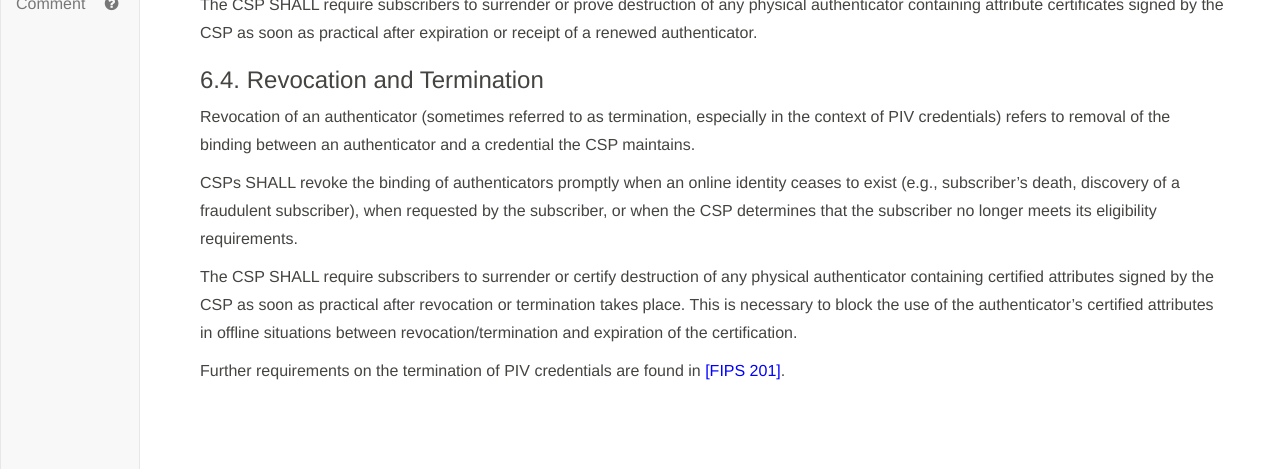
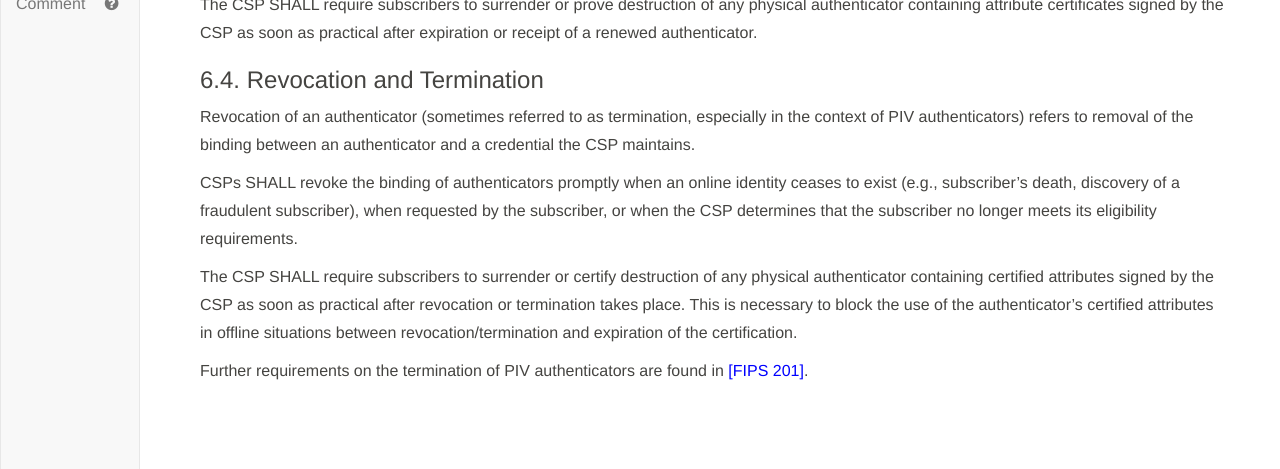
Before and after one commit to usnistgov/800-63-3, a Jekyll site: the page built from sp800-63b/sec6_lifecycle.md, in a window 1280 px wide and 900 px high, scrolled down 3707 px. Shown: the part 328-797 px from the top of the window. Built offline with Jekyll 4.4.1, drawn with Linux system fonts in a browser that asks for light colours; our own code applies the rules of GitHub Pages for plain Markdown files.

Commit message:
Address credential confusion. Closes #1619

```diff
--- a/sp800-63b/sec6_lifecycle.md
+++ b/sp800-63b/sec6_lifecycle.md
@@ -100,10 +100,10 @@ The CSP SHALL require subscribers to surrender or prove destruction of any physi
 
 ### 6.4. Revocation and Termination
 
-Revocation of an authenticator (sometimes referred to as termination, especially in the context of PIV credentials) refers to removal of the binding between an authenticator and a credential the CSP maintains.
+Revocation of an authenticator (sometimes referred to as termination, especially in the context of PIV authenticators) refers to removal of the binding between an authenticator and a credential the CSP maintains.
 
 CSPs SHALL revoke the binding of authenticators promptly when an online identity ceases to exist (e.g., subscriber's death, discovery of a fraudulent subscriber), when requested by the subscriber, or when the CSP determines that the subscriber no longer meets its eligibility requirements.
 
 The CSP SHALL require subscribers to surrender or certify destruction of any physical authenticator containing certified attributes signed by the CSP as soon as practical after revocation or termination takes place. This is necessary to block the use of the authenticator's certified attributes in offline situations between revocation/termination and expiration of the certification.
 
-Further requirements on the termination of PIV credentials are found in [[FIPS 201]](#FIPS201).
+Further requirements on the termination of PIV authenticators are found in [[FIPS 201]](#FIPS201).
```
